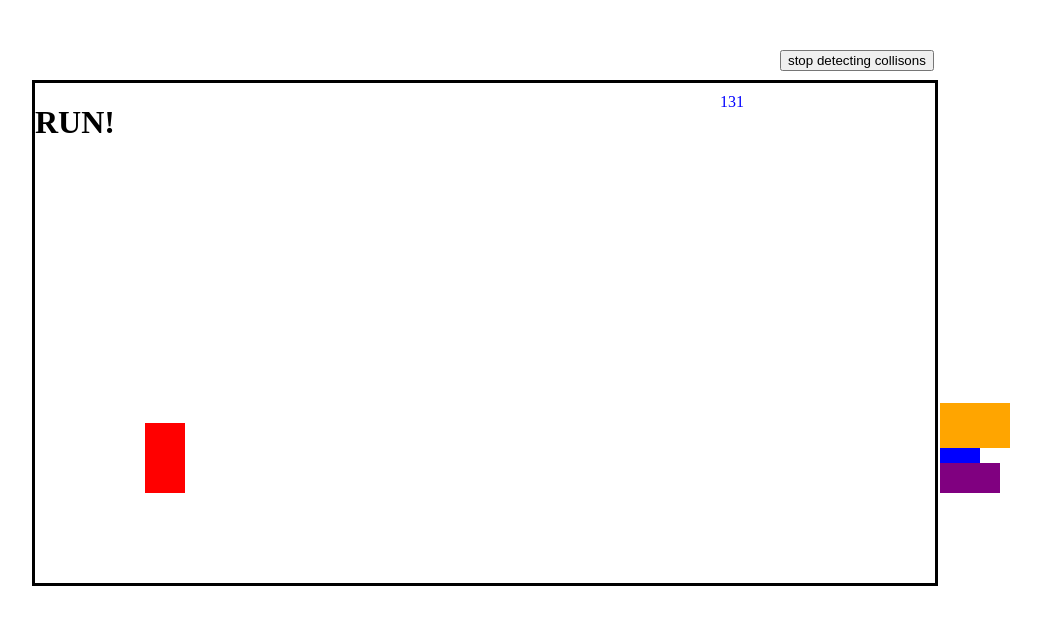
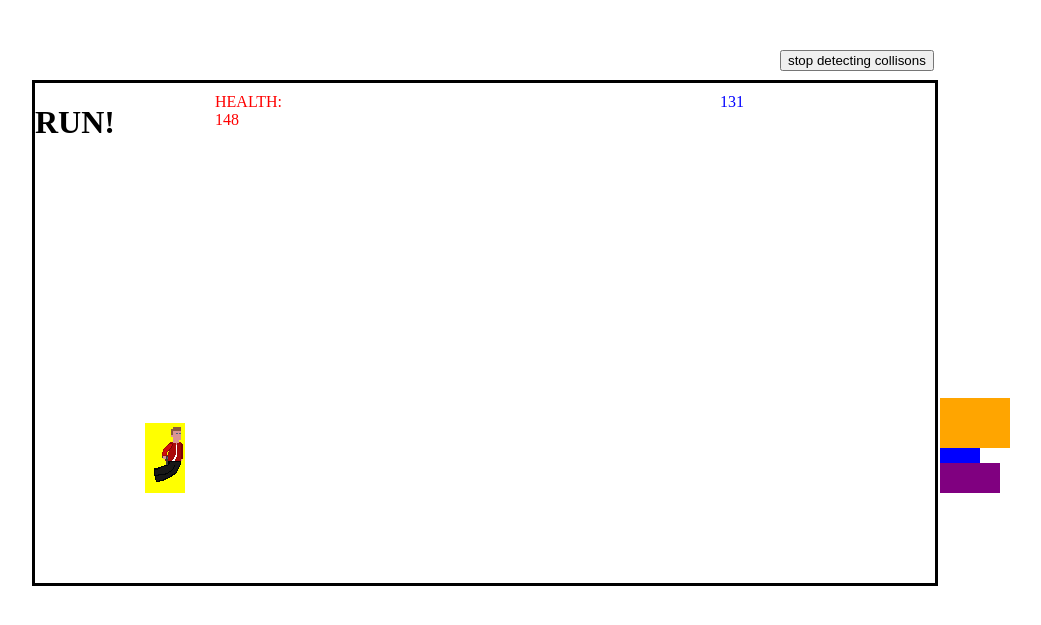
Before and after one commit to jamies12/WDI-London-Project1, a PHP site: page / in a window 1280 px wide. Shown: the top 625 px of the page, without its empty margins (40-1081 px from the left). Run offline with PHP 8.4, Linux system fonts and the light colour scheme.

Commit message:
Added jump and slide counters to limit how high or low player could perform these actions. Also added health meter.

```diff
--- a/css/style.css
+++ b/css/style.css
@@ -10,7 +10,8 @@
 .player {
   height: 70px;
   width: 40px;
-  background-color: red;
+  background-color: yellow;
+  background-image: url('Images/player-character.png');
   position: inherit;
   top: 340px;
   left: 110px;
@@ -38,19 +39,27 @@ button {
   left: 915px;
 }
 .highObstacle {
-  height: 45px;
+  height: 50px;
   width: 70px;
   background-color: orange;
   position: inherit;
-  top: 320px;
+  top: 315px;
   left: 915px;
 }
 .score {
   height: 30px;
   width: 200px;
-  /*background-color: green;*/
   color: blue;
   position: inherit;
   top: 10px;
   left: 685px;
 }
+.lifeScore {
+  height: 30px;
+  width: 50px;
+  /*background-color: red;*/
+  color: red;
+  position: inherit;
+  top: 10px;
+  left: 180px;
+}
--- a/index.html
+++ b/index.html
@@ -14,6 +14,8 @@
       <div class="obstacle"></div>
       <div class="lowObstacle"></div>
       <div class="highObstacle"></div>
+      <div class="life"></div>
+      <div class="lifeScore"></div>
       <div class="score"></div>
     </div>
 
--- a/js/app.js
+++ b/js/app.js
@@ -10,7 +10,13 @@ $(function() {
   var animationDuration = Math.floor(Math.random()*1000) + 1000;
   var $playerScore = $('.score');
   var $scoreCounter = 0;
+  var $jumpCount = 0;
+  var $slideCount = 0;
+  var $lifeCounter = $('.lifeScore');
+  var $lifeAmount = 200;
 
+
+  $lifeCounter.html('HEALTH: ' + $lifeAmount);
 
   setInterval(function() {
     $playerScore.html($scoreCounter);
@@ -73,58 +79,38 @@ $(function() {
 
     // jump function
   $(this).keyup(function(e) {
-    if(e.keyCode === 0 || e.keyCode === 32) {
-      airStyle();
-      $($character).animate({ top: '-=120px' }, {
-        duration: 350,
+    if($jumpCount < 2 && (e.keyCode === 0 || e.keyCode === 32)) {
+      $jumpCount++;
+      // airStyle();
+      $($character).animate({ top: '-=90px' }, {
+        duration: 250,
         easing: 'linear',
         complete: function() {
           fallDown();
-          // doubleJump();
           }
       });
     }
   });
 
   function fallDown() {
-    $($character).animate({top: '+=120px'}, {
-      duration: 180,
+    $($character).animate({top: '+=90px'}, {
+      duration: 160,
       easing: 'linear',
       complete: function() {
-        standStyle();
+        // standStyle();
       }
     });
+    $jumpCount--;
+
   }
-
-  // function doubleJump() {
-  //   $(window).keyup(function(e) {
-  //     if((e.keyCode === 0 || e.keyCode === 32) ) {
-  //       $($character).stop();
-  //       $($character).animate({ top: '-=100px' }, {
-  //         duration: 200,
-  //         easing: 'linear',
-  //         complete: function() {
-  //           fallDown2();
-  //           console.log('doubleJump!!');
-  //           }
-  //       });
-  //     }
-  //   });
-  // }
-  //
-  // function fallDown2() {
-  //   $($character).animate({top: 340}, {
-  //     duration: 150,
-  //     easing: 'linear'
-  //   });
-  // }
 
     // slide function
   $(this).keyup(function(e) {
-    if(e.keyCode === 16) {
+    if($slideCount < 1 && (e.keyCode === 16)) {
+      $slideCount++;
       slideStyle();
-      $($character).animate({ top: '+=50px'}, {
-        duration: 120,
+      $($character).animate({ top: '+=70px'}, {
+        duration: 130,
         easing: 'linear',
         complete: function() {
           getUp();
@@ -135,19 +121,20 @@ $(function() {
   });
 
   function getUp() {
-    $($character).animate({top: '-=50px'}, {
-      duration: 340,
+    $($character).animate({top: '-=70px'}, {
+      duration: 360,
       easing: 'linear',
       complete: function() {
         standStyle();
       }
     });
+    $slideCount--;
   }
-  function airStyle() {
-      $($character).css({height: 40,
-        width: 30
-      });
-  }
+  // function airStyle() {
+  //     $($character).css({height: 40,
+  //       width: 30
+  //     });
+  // }
   function slideStyle() {
     $($character).css({height:30,
       width: 70
@@ -181,7 +168,9 @@ $(function() {
     var verticalMatch = comparePositions(pos[1], pos2[1]);
 
     var match = horizontalMatch && verticalMatch;
-    if (match) {console.log('COLLISION!') ;}
+    if (match) {console.log('COLLISION!');
+      $lifeAmount--;
+      $lifeCounter.html('HEALTH: ' + $lifeAmount);}
   }
 
 
@@ -204,12 +193,14 @@ $(function() {
     var verticalMatch2 = comparePositions2(pos[1], pos3[1]);
 
     var match = horizontalMatch2 && verticalMatch2;
-    if (match) {console.log('COLLISION HIGH!');}
+    if (match) {console.log('COLLISION HIGH!');
+      $lifeAmount--;
+      $lifeCounter.html('HEALTH: ' + $lifeAmount);}
   }
 
 
   function initiateCheckCollisions3() {
-    checkCollisionsIntervalId1 = setInterval(checkCollisions3, 2500);
+    checkCollisionsIntervalId1 = setInterval(checkCollisions3, 3500);
   }
 
   function comparePositions3(p1, p4) {
@@ -227,7 +218,25 @@ $(function() {
     var verticalMatch3 = comparePositions3(pos[1], pos4[1]);
 
     var match = horizontalMatch3 && verticalMatch3;
-    if (match) {console.log('COLLISION LOW!');}
+    if (match) {console.log('COLLISION LOW!');
+      $lifeAmount--;
+      $lifeCounter.html('HEALTH: ' + $lifeAmount);}
   }
 
+  if ($lifeAmount <= 0){
+    playerDead();
+  }
+
+  function playerDead() {
+      $($character).animate({left: -50}, {
+        duration: 150,
+        easing: 'linear',
+        complete: function() {
+          deadStyle();
+        }
+      });
+  }
+
+
+
 });
```
Also changed, not shown: Images/player-character.png (added).
